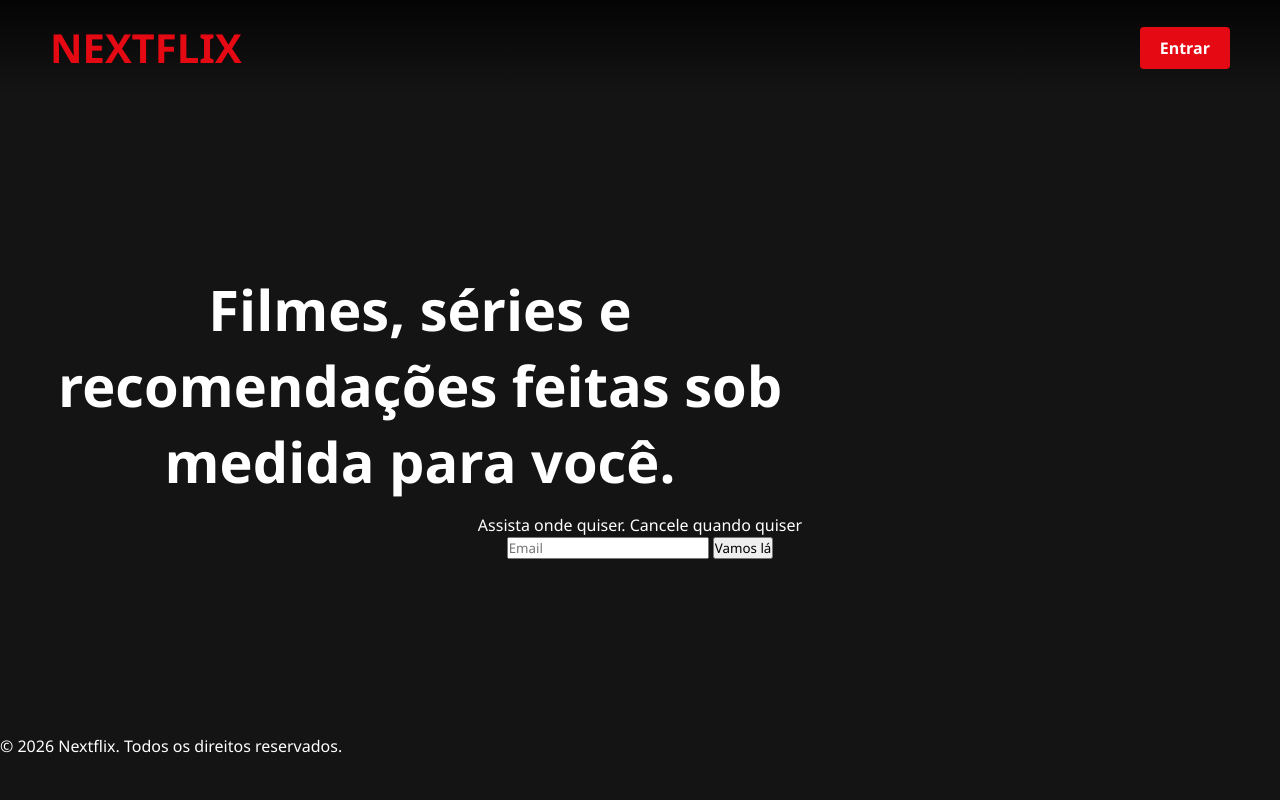
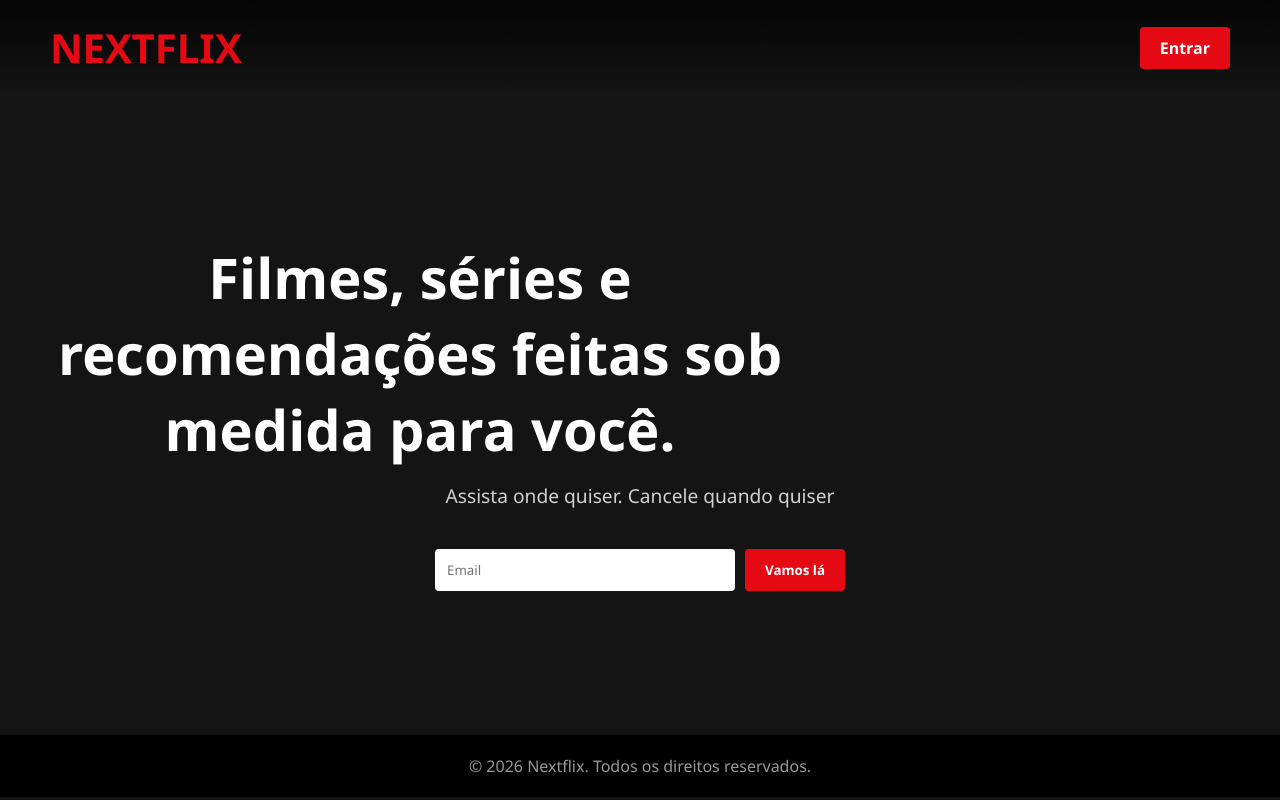
Before and after one commit to brfaeldev/nextflix, a website: page apps/web/index.html in a window 1280 px wide. Drawn offline with Linux system fonts and the light colour scheme.

Commit message:
Correção de bugs

```diff
--- a/apps/web/css/style.css
+++ b/apps/web/css/style.css
@@ -57,5 +57,44 @@ header {
 }
 
 .hero p {
-    font-size: ;
+    font-size: 1.2rem;
+    margin-bottom: 20px;
+    color: #d1d1d1;
 }
+
+.cta-form {
+    display: flex;
+    justify-content: center;
+    gap: 10px;
+    margin-top: 20px;
+}
+
+.cta-form input {
+    padding: 12px;
+    width: 300px;
+    border: none;
+    border-radius: 4px;
+    outline: none;
+}
+
+.cta-form button {
+    background-color: #e50914;
+    color: white;
+    border: none;
+    padding: 12px 20px;
+    border-radius: 4px;
+    font-weight: bold;
+    cursor: pointer;
+    transition: background 0.2s;
+}
+
+.cta-form button:hover {
+    background-color: #f40612;
+}
+
+footer {
+    text-align: center;
+    padding: 20px;
+    background-color: #000;
+    color: #999;
+}
--- a/apps/web/index.html
+++ b/apps/web/index.html
@@ -22,7 +22,7 @@
         <section class="hero"> <!-- Seção "Hero", onde fica a proposta de valor -->
             <h2>Filmes, séries e recomendações feitas sob medida para você.</h2>
             <p>Assista onde quiser. Cancele quando quiser</p>
-            <form action="/login.html" method="GET", class="cta-form">
+            <form action="/login.html" method="GET" class="cta-form">
                 <input type="email" placeholder="Email" required>
                 <button type="submit">Vamos lá</button>
             </form>
@@ -39,6 +39,6 @@
     </footer>
 
     <!-- Link para os scripts -->
-     <script type="module" scr="./js/utils/main.js"></script>
+     <script type="module" src="./js/main.js"></script>
 </body>
 </html>
```
